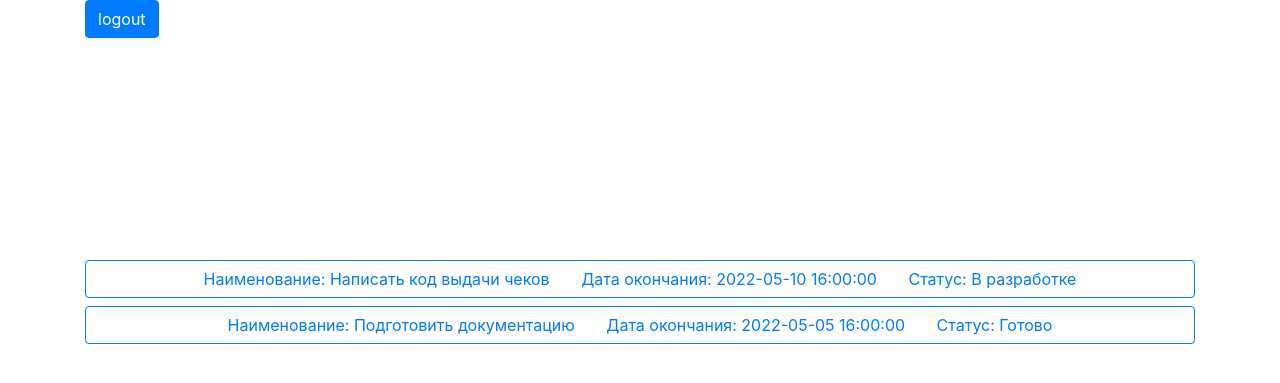
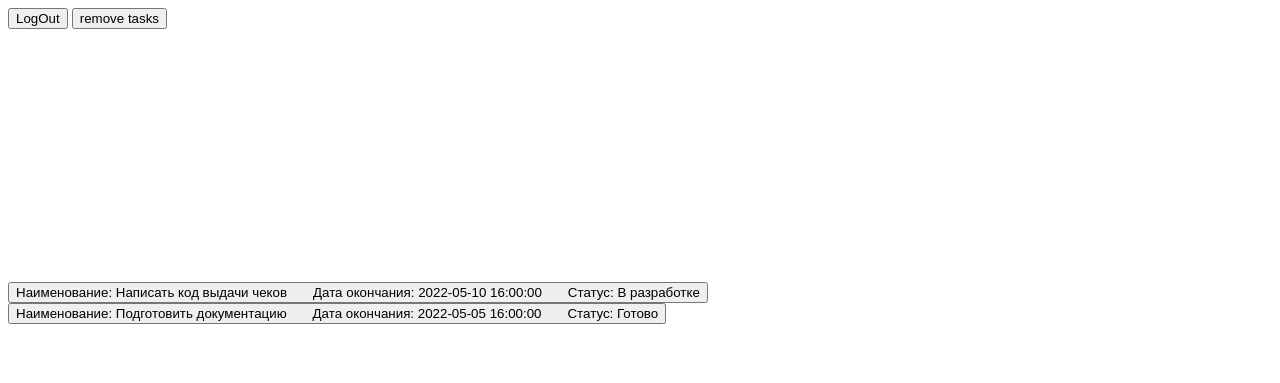
Before and after one commit to OneNoxIon/Dip, a Flask app: page /profile in a window 1280 px wide. Shown: the top 383 px of the page. Run offline with Flask 2, Linux system fonts and the light colour scheme; data comes from the database, SQL or seed files in the repository; some libraries are stand-ins or nearby versions.

Commit message:
Bootstrap removed

```diff
--- a/website/static/index.js
+++ b/website/static/index.js
@@ -6,4 +6,11 @@ function deleteAllCookies() {
         var name = eqPos > -1 ? cookie.substr(0, eqPos) : cookie;
         document.cookie = name + "=;expires=Thu, 01 Jan 1970 00:00:00 GMT";
     }
+    console.log('deleteallcookie')
 }
+
+function deleteTasks() {
+    var element = document.getElementById("tasks");
+    element.parentNode.removeChild(element);
+    alert("deletetasks");
+}1
--- a/website/templates/base.html
+++ b/website/templates/base.html
@@ -4,13 +4,6 @@
 <head>
     <meta charset="utf-8" />
     <meta name="viewport" content="width=device-width, initial-scale=1.0" />
-
-    <link rel="stylesheet" type="text/css" href="style.css"/>
-
-    <link rel="stylesheet" href="https://stackpath.bootstrapcdn.com/bootstrap/4.4.1/css/bootstrap.min.css"
-        integrity="sha384-Vkoo8x4CGsO3+Hhxv8T/Q5PaXtkKtu6ug5TOeNV6gBiFeWPGFN9MuhOf23Q9Ifjh" crossorigin="anonymous" />
-    <link rel="stylesheet" href="https://stackpath.bootstrapcdn.com/font-awesome/4.7.0/css/font-awesome.min.css"
-        crossorigin="anonymous" />
     <title>{% block title %}Home{% endblock %}</title>
 </head>
 
@@ -20,18 +13,6 @@
         {% endblock %}
     </div>
 
-
-
-    <script src="https://code.jquery.com/jquery-3.2.1.slim.min.js"
-        integrity="sha384-KJ3o2DKtIkvYIK3UENzmM7KCkRr/rE9/Qpg6aAZGJwFDMVNA/GpGFF93hXpG5KkN" crossorigin="anonymous">
-    </script>
-    <script src="https://cdnjs.cloudflare.com/ajax/libs/popper.js/1.12.9/umd/popper.min.js"
-        integrity="sha384-ApNbgh9B+Y1QKtv3Rn7W3mgPxhU9K/ScQsAP7hUibX39j7fakFPskvXusvfa0b4Q" crossorigin="anonymous">
-    </script>
-    <script src="https://maxcdn.bootstrapcdn.com/bootstrap/4.0.0/js/bootstrap.min.js"
-        integrity="sha384-JZR6Spejh4U02d8jOt6vLEHfe/JQGiRRSQQxSfFWpi1MquVdAyjUar5+76PVCmYl" crossorigin="anonymous">
-    </script>
-
     <script type="text/javascript" src="{{ url_for('static', filename='index.js') }}"></script>
 </body>
 
--- a/website/templates/profile.html
+++ b/website/templates/profile.html
@@ -1,11 +1,12 @@
 {% extends "base.html" %} {% block title %}Profile{% endblock %}
 {% block content %}
 <form method="POST">
-    <button for="logout" type="submit" class="btn btn-primary" onclick="deleteAllCookies()">logout</button>
+    <button  for="logout" type="submit" class="btn">LogOut</button>
+    <button  for="eldel" type="submit" class="btn">remove tasks</button>
     <p style="margin-top: 20%"> </p>
     <div class="center-block" style="margin-top:auto;">
         {% for task in taskslist %}
-        <button type="button" class="btn btn-outline-primary btn-block">Наименование: {{ task.Task_name }}       Дата окончания: {{ task.FinalDate}}       Статус: {{ task.Status }}</button>
+        <button id="tasks" type="button" class="btn btn-outline-primary btn-block">Наименование: {{ task.Task_name }}       Дата окончания: {{ task.FinalDate}}       Статус: {{ task.Status }}</button>
         {% endfor %}
     </div>
 </form>{% endblock %}
```
Also changed, not shown: adtabase.db (deleted), database.db (deleted), my.db (deleted).
